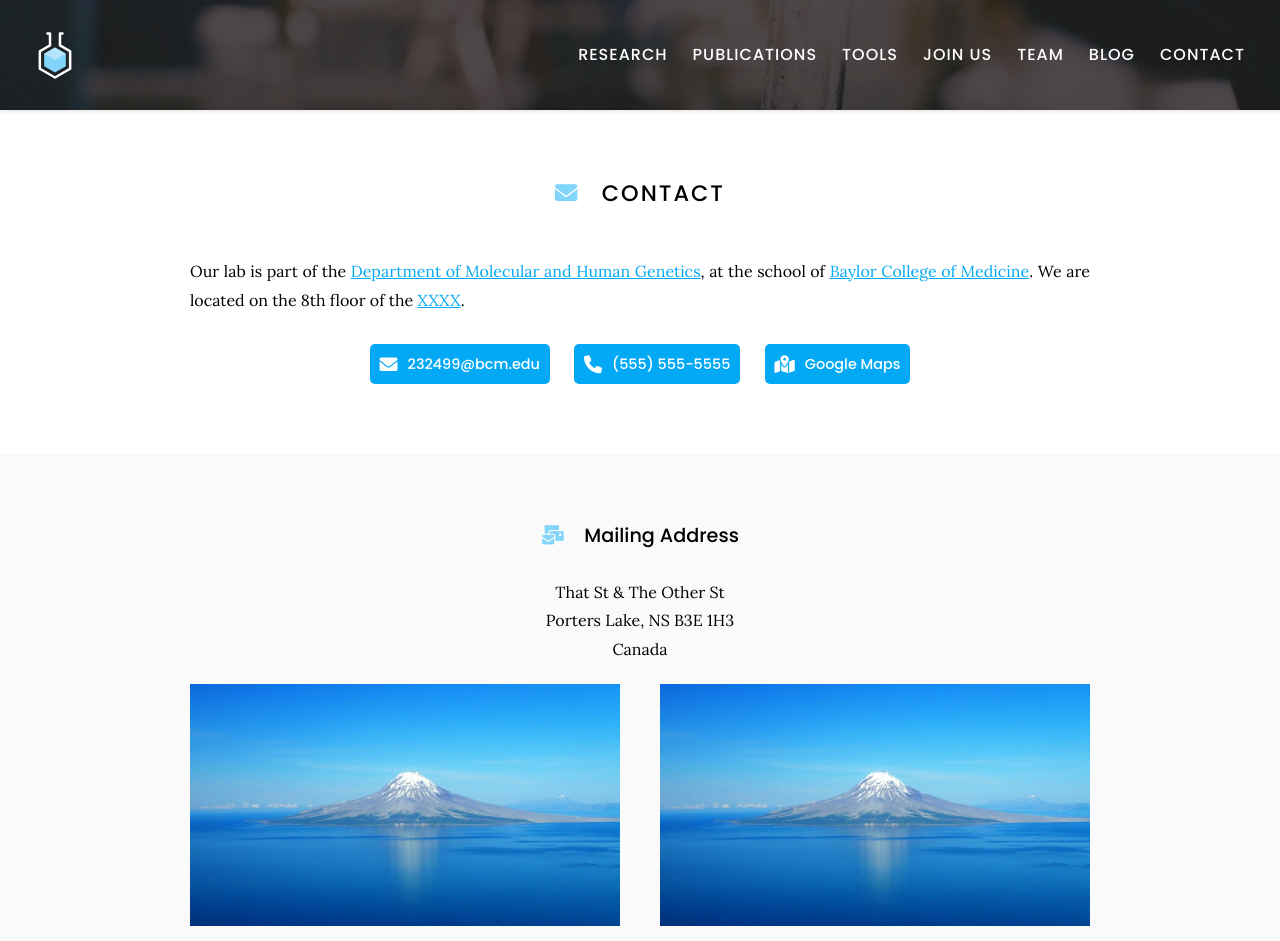
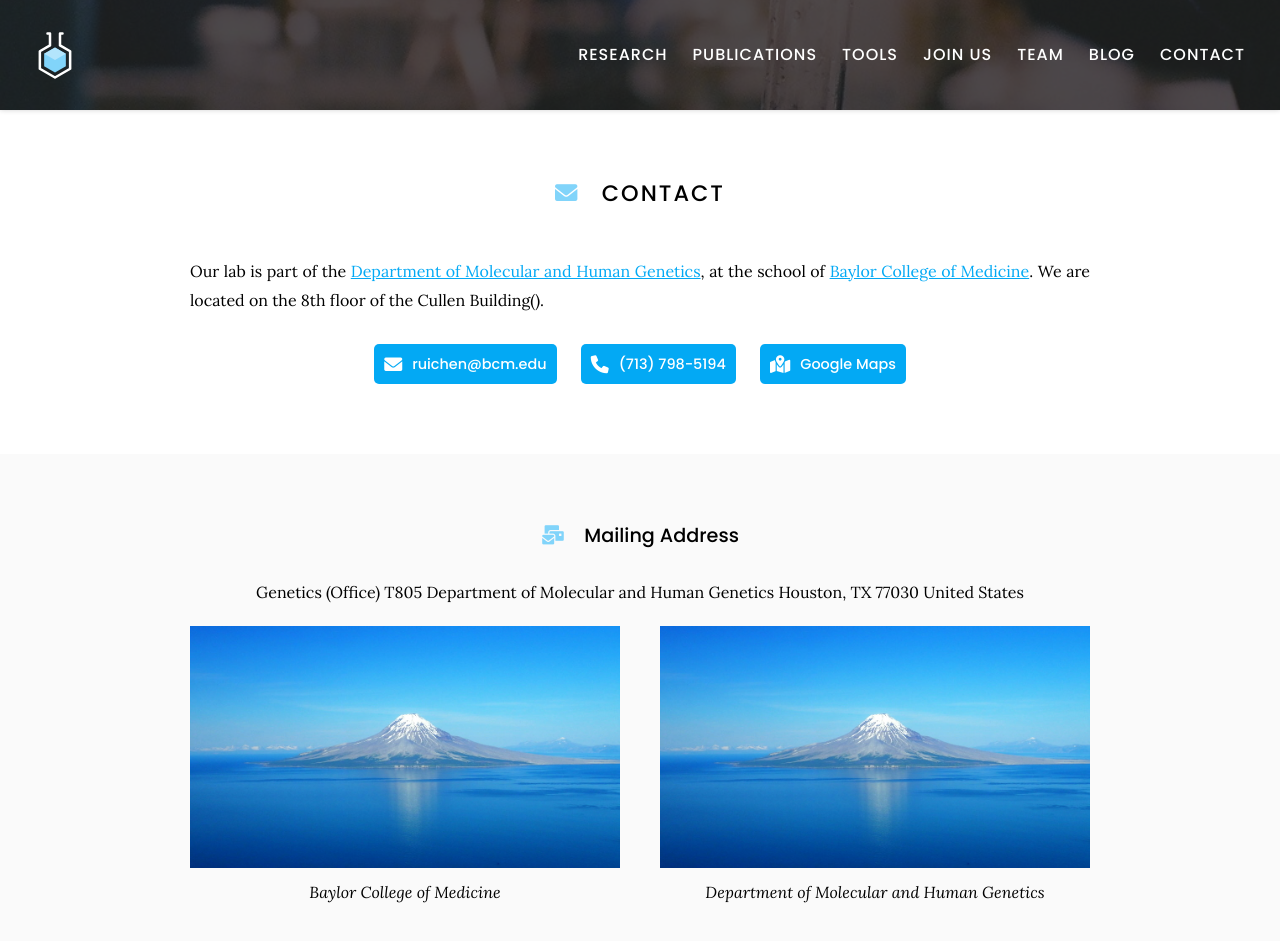
Before and after one commit to wmeng1018/Chen-lab-website, a Jekyll site: the page built from contact/index.md, in a window 1280 px wide. Shown: the top 941 px of the page. Built offline with Jekyll 4.4.1, drawn with Linux system fonts in a browser that asks for light colours; some of the changed text lies outside the part shown.

Commit message:
Update index.md

```diff
--- a/contact/index.md
+++ b/contact/index.md
@@ -7,25 +7,25 @@
 
 # <i class="fas fa-envelope"></i>Contact
 
-Our lab is part of the [Department of Molecular and Human Genetics](), at the school of [Baylor College of Medicine](https://www.bcm.edu/).
-We are located on the 8th floor of the [XXXX]().
+Our lab is part of the [Department of Molecular and Human Genetics](https://www.bcm.edu/departments/molecular-and-human-genetics), at the school of [Baylor College of Medicine](https://www.bcm.edu/).
+We are located on the 8th floor of the Cullen Building().
 
 {%
   include link.html
   type="email"
   icon=""
-  text="232499@bcm.edu"
+  text="ruichen@bcm.edu"
   tooltip=""
-  link="scrooge@mcduck.com"
+  link="ruichen@bcm.edu"
   style="button"
 %}
 {%
   include link.html
   type="phone"
   icon=""
-  text="(555) 555-5555"
+  text="(713) 798-5194"
   tooltip=""
-  link="+1-555-867-5309"
+  link="+1713-798-5194"
   style="button"
 %}
 {%
@@ -34,7 +34,7 @@
   icon=""
   text="Google Maps"
   tooltip="Our location on Google Maps for easy navigation"
-  link="https://www.google.com/maps/place/That+St+%26+The+Other+St,+Porters+Lake,+NS+B3E+1H3,+Canada/@44.7389237,-63.3033296,20.78z/data=!4m5!3m4!1s0x4b5a31023bb02565:0xb9505694e83a53d7!8m2!3d44.7389353!4d-63.3030828"
+  link="https://www.google.com/maps/place/Baylor+College+of+Medicine+-+Cullen+Building/@29.7099884,-95.3951357,16.77z/data=!3m1!5s0x8640c077b329ed87:0xfaf0a9a39a3203b4!4m12!1m6!3m5!1s0x8640c07650d4bf6f:0xbb615085334e838e!2sBaylor+College+of+Medicine!8m2!3d29.7105676!4d-95.3964361!3m4!1s0x8640c076560db489:0xd6b50655cb0ff32d!8m2!3d29.710681!4d-95.3965053"
   style="button"
 %}
 {:.center}
@@ -43,23 +43,25 @@
 
 ### <i class="fas fa-mail-bulk"></i>Mailing Address
 
-That St & The Other St
-Porters Lake, NS B3E 1H3
-Canada
+Genetics (Office)
+T805
+Department of Molecular and Human Genetics
+Houston, TX 77030
+United States
 {:.center}
 
 {% capture col1 %}
 {%
   include figure.html
   image="images/photo.jpg"
-  caption="The Center for Wit and Sagacity"
+  caption="Baylor College of Medicine"
 %}
 {% endcapture %}
 {% capture col2 %}
 {%
   include figure.html
   image="images/photo.jpg"
-  caption="Department of Metaphor"
+  caption="Department of Molecular and Human Genetics"
 %}
 {% endcapture %}
 {% include two-col.html col1=col1 col2=col2 %}
```
